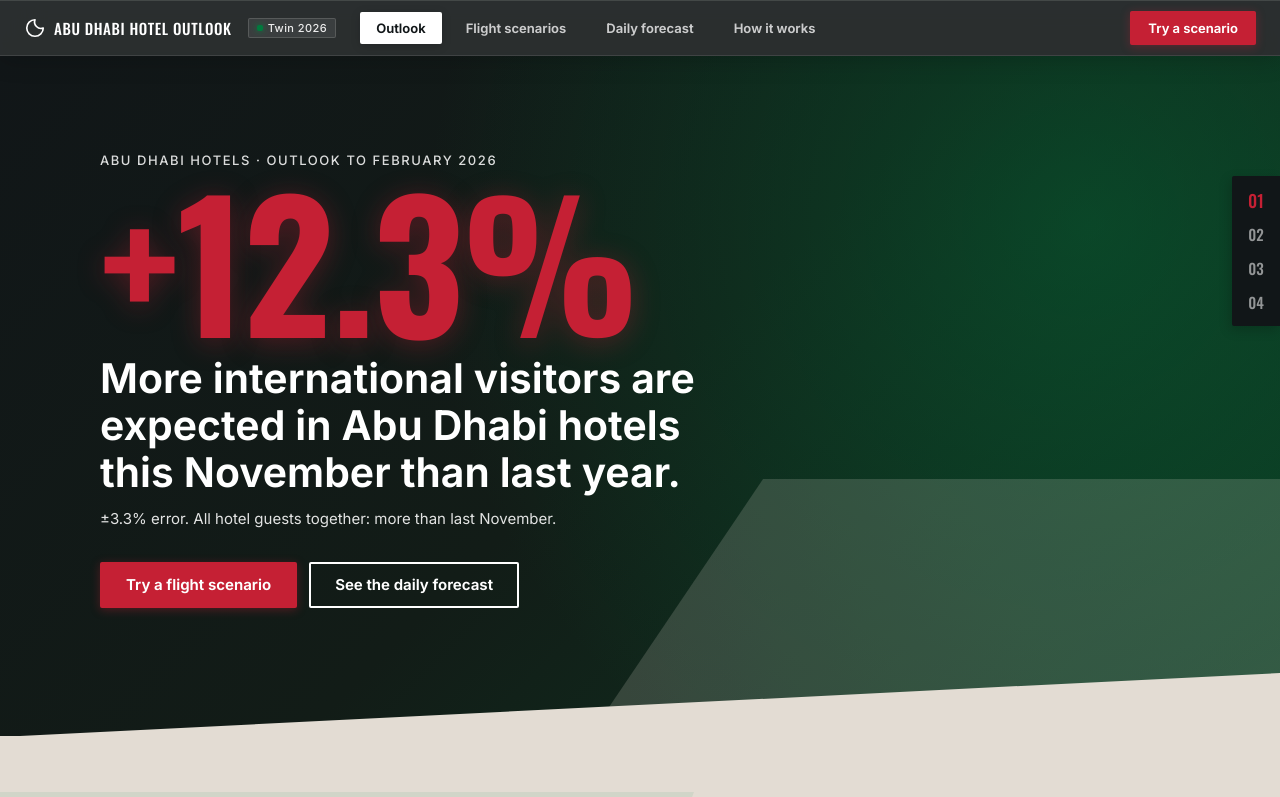
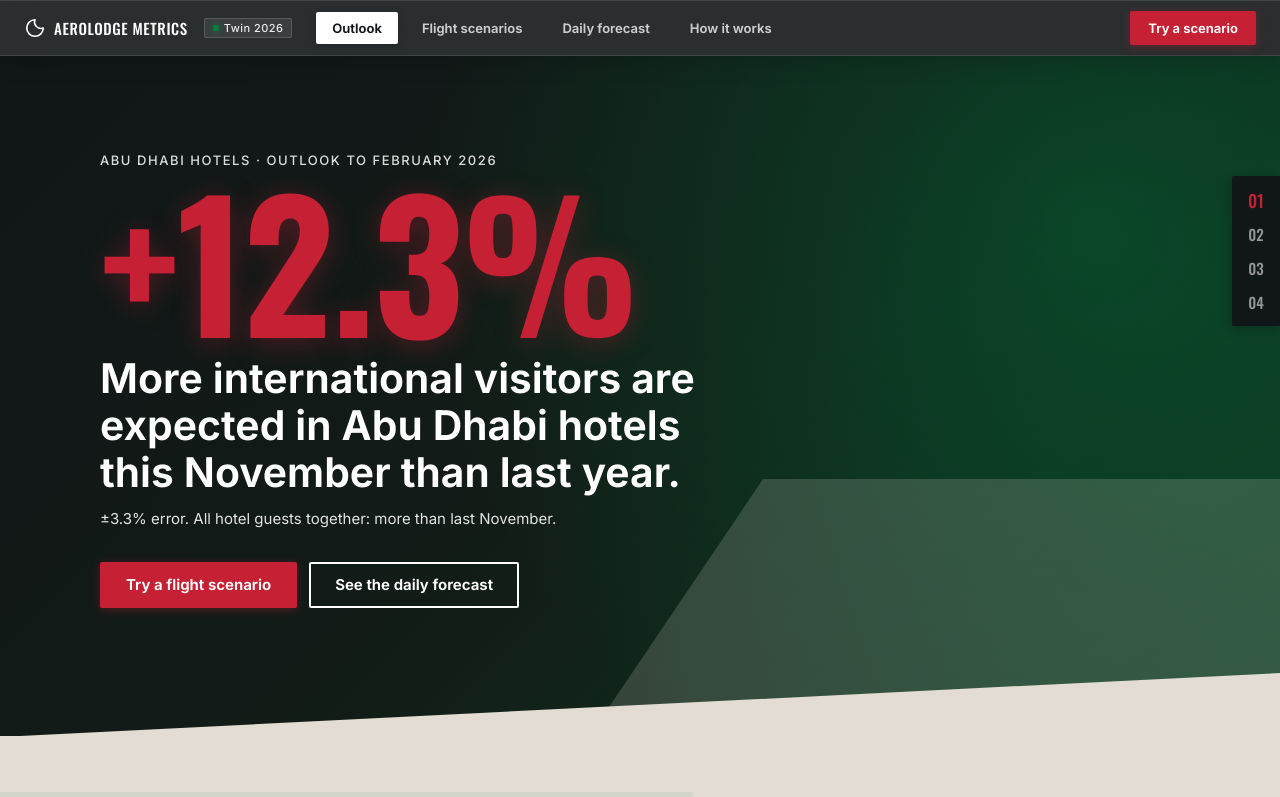
Before and after one commit to Nikhil-Mundhra/ChallengeON-Advanced-Technology-Pioneers-2026, a React (Vite) app in the folder web/: page / in a window 1280 px wide. Shown: the top 797 px of the page. Built offline with nearby package versions, Linux system fonts and the light colour scheme.

Commit message:
feat(web): rename site to AeroLodge Metrics

```diff
--- a/web/index.html
+++ b/web/index.html
@@ -4,7 +4,7 @@
     <meta charset="UTF-8" />
     <meta name="viewport" content="width=device-width, initial-scale=1.0" />
     <meta name="description" content="Abu Dhabi hotel guests: what to expect in the coming months, and what changes in flights would do." />
-    <title>Abu Dhabi Hotel Outlook</title>
+    <title>AeroLodge Metrics</title>
     <link rel="preconnect" href="https://fonts.googleapis.com" />
     <link rel="preconnect" href="https://fonts.gstatic.com" crossorigin />
     <link href="https://fonts.googleapis.com/css2?family=Inter:wght@400;500;650&family=Oswald:wght@500;700&display=swap" rel="stylesheet" />
--- a/web/src/App.tsx
+++ b/web/src/App.tsx
@@ -13,7 +13,7 @@ function Routed() {
   const { pathname } = useLocation();
   const route = ROUTES.find((r) => r.path === pathname);
   useEffect(() => { loadBundle().then(setBundle, (e: Error) => setError(e.message)); }, []);
-  useEffect(() => { window.scrollTo(0, 0); document.title = route?.title ?? "Abu Dhabi Hotel Outlook"; }, [pathname, route]);
+  useEffect(() => { window.scrollTo(0, 0); document.title = route?.title ?? "AeroLodge Metrics"; }, [pathname, route]);
 
   const loading = <p className="note" aria-live="polite">Loading…</p>;
 
--- a/web/src/app/routes.tsx
+++ b/web/src/app/routes.tsx
@@ -16,7 +16,7 @@ const page = <T,>(load: () => Promise<T>, pick: (m: T) => ComponentType<PageProp
   lazy(() => load().then((m) => ({ default: pick(m) })));
 
 export const ROUTES: RouteDef[] = [
-  { path: "/", label: "Outlook", title: "Abu Dhabi Hotel Outlook", bleed: true, needsBundle: true,
+  { path: "/", label: "Outlook", title: "AeroLodge Metrics", bleed: true, needsBundle: true,
     Page: page(() => import("../features/landing/LandingPage"), (m) => m.LandingPage) },
   { path: "/simulate", label: "Flight scenarios", title: "Flight scenarios", needsBundle: true,
     Page: page(() => import("../features/simulate/SimulatePage"), (m) => ({ bundle }) => <m.SimulatePage planning={bundle.planning} weekly={bundle.weekly} />) },
--- a/web/src/components/layout/TopNav.tsx
+++ b/web/src/components/layout/TopNav.tsx
@@ -15,7 +15,7 @@ export function TopNav({ items, action, extra }: { items: NavEntry[]; action: Na
       <div className="topnav__inner">
         <Link to="/" className="topnav__brand">
           <Icon name="logo" size={22} />
-          <span>Abu Dhabi Hotel Outlook</span>
+          <span>AeroLodge Metrics</span>
           <span className="topnav__status"><span className="topnav__status-dot" aria-hidden="true" />Twin 2026</span>
         </Link>
         <nav className="topnav__links" aria-label="Pages">
```
